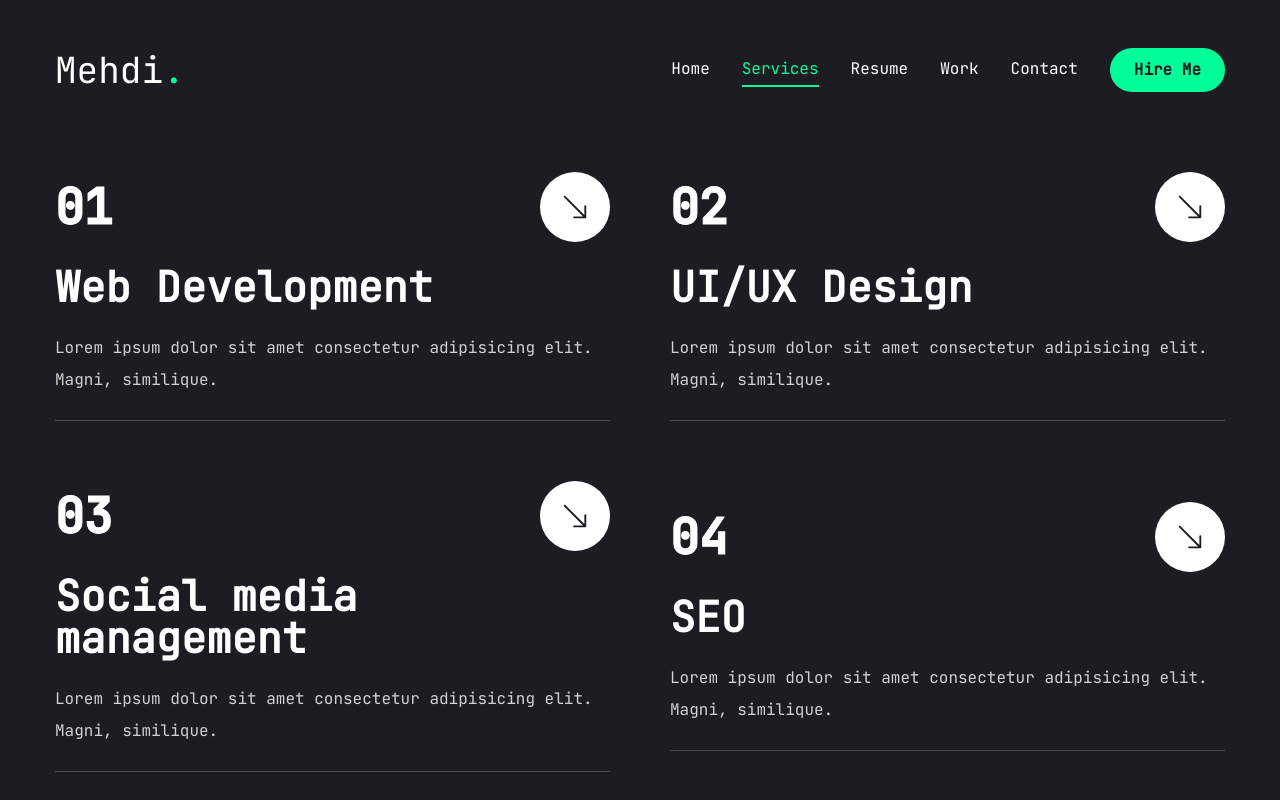
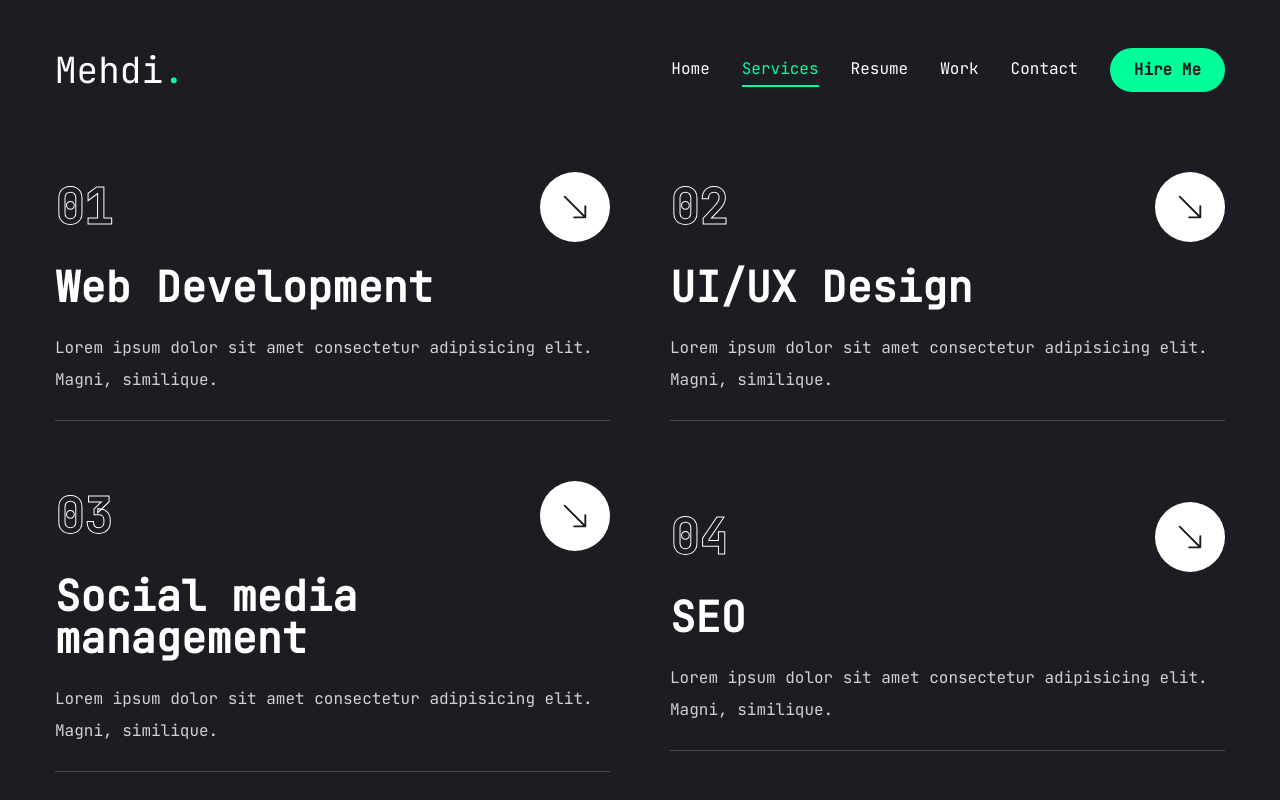
Before and after one commit to MehdiGuetta/mehdi-portfolio, a React (Vite) app: page /services in a window 1280 px wide. Built offline with nearby package versions, Linux system fonts and the light colour scheme.

Commit message:
Update Services.jsx

```diff
--- a/src/components/NavItems/Services.jsx
+++ b/src/components/NavItems/Services.jsx
@@ -53,7 +53,7 @@ const Services = () => {
               >
                 {/* Top */}
                 <div className="flex justify-between items-center w-full">
-                  <div className="text-5xl font-extrabold text-outline text-transparent group-hover:text-outline-hover transition-all duration-500 text-white">
+                  <div className="text-5xl font-extrabold text-outline text-transparent group-hover:text-outline-hover transition-all duration-500">
                     {service.num}
                   </div>
                   <Link
```
